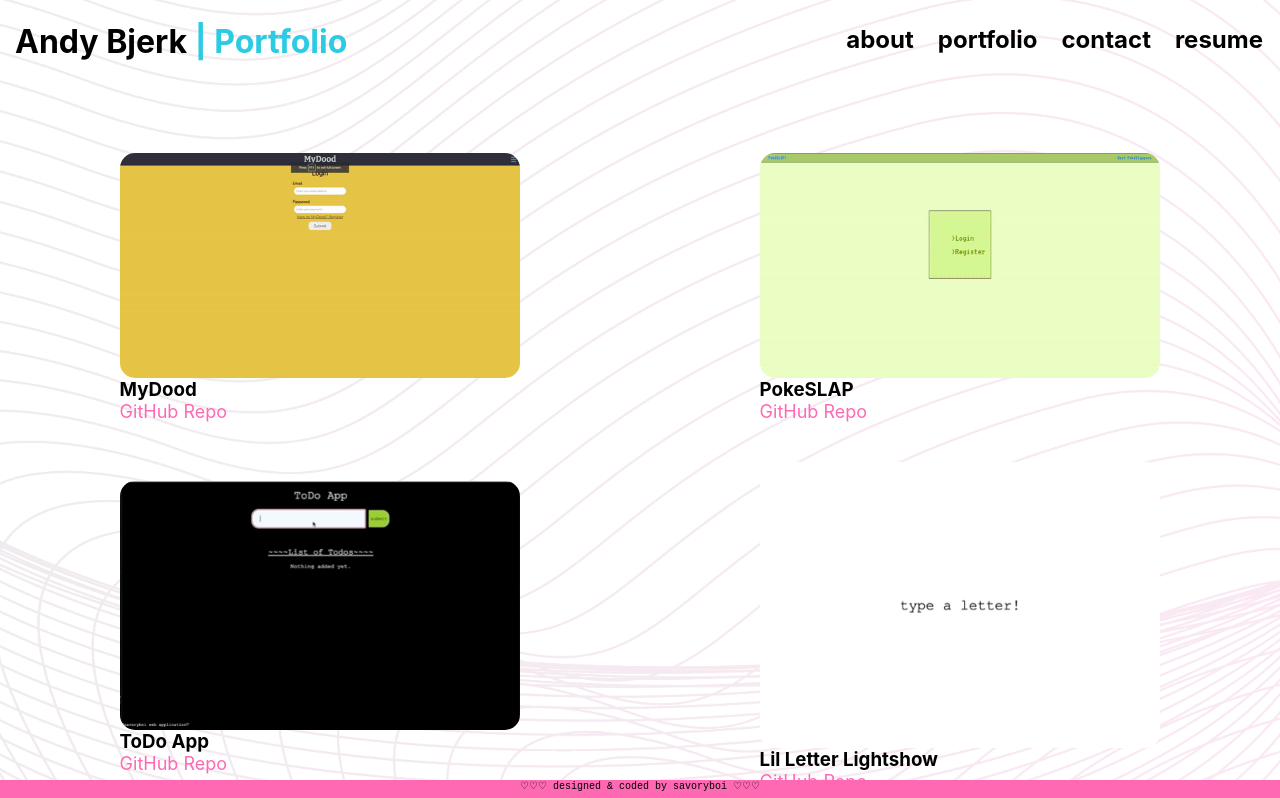
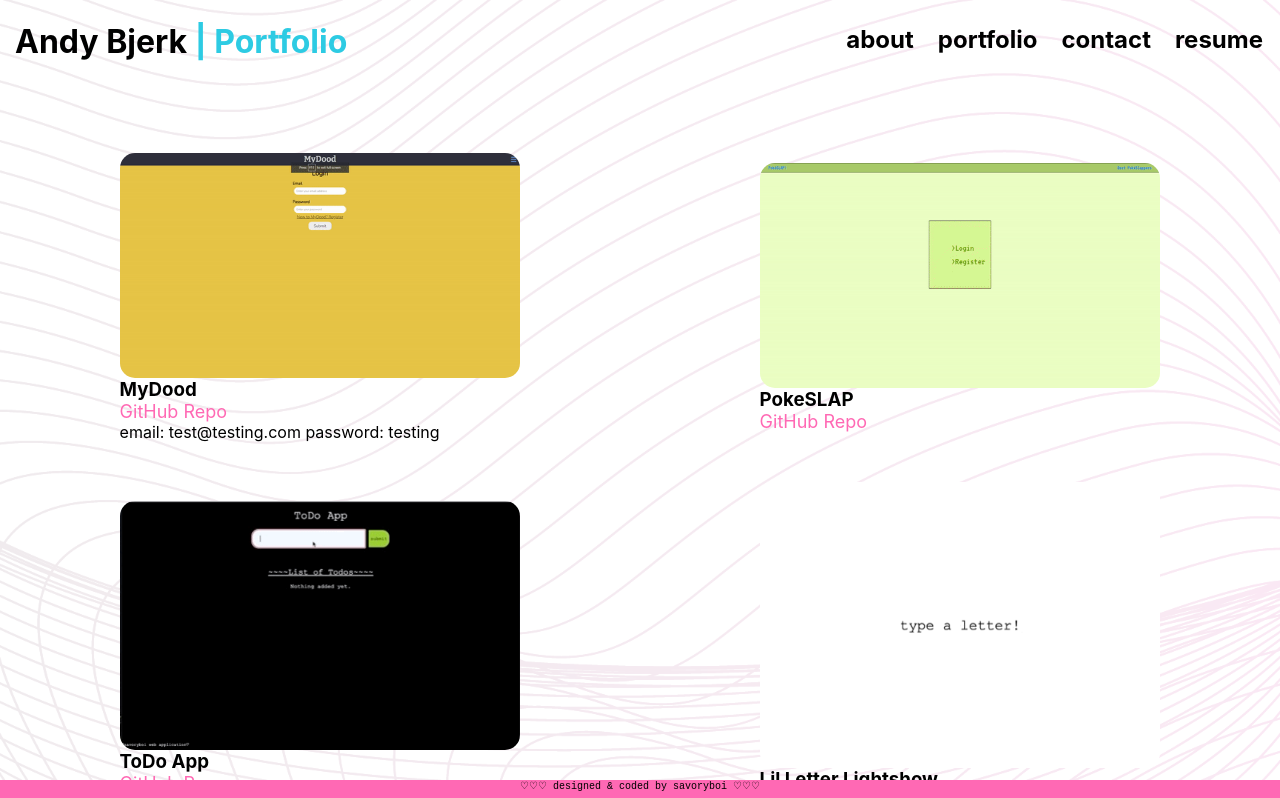
Before and after one commit to savoryboi/react-portfolio, a React (Create React App) app: page /#/portfolio in a window 1280 px wide. Shown: the top 798 px of the page. Built offline with nearby package versions, Linux system fonts and the light colour scheme.

Commit message:
give burner login for mydood on portfolio page

```diff
--- a/src/components/Project.js
+++ b/src/components/Project.js
@@ -5,7 +5,9 @@ const projects = [
         title: 'MyDood',
         url: 'https://my-dood.herokuapp.com/',
         github: 'https://github.com/savoryboi/my-dood',
-        img_path: require('../assets/images/mydood.gif.gif')
+        img_path: require('../assets/images/mydood.gif.gif'),
+        burner_email: 'test@testing.com',
+        burner_password: 'testing'
     },
     {
         title: 'PokeSLAP',
@@ -51,6 +53,7 @@ function Project() {
             <div className='project-info'>
             <h3>{project.title}</h3>
             <a href={project.github}>GitHub Repo</a>
+            {project.burner_email ? <p>email: {project.burner_email} password: {project.burner_password}</p> : <div></div>}
             </div>
             </div>
            })}
```
